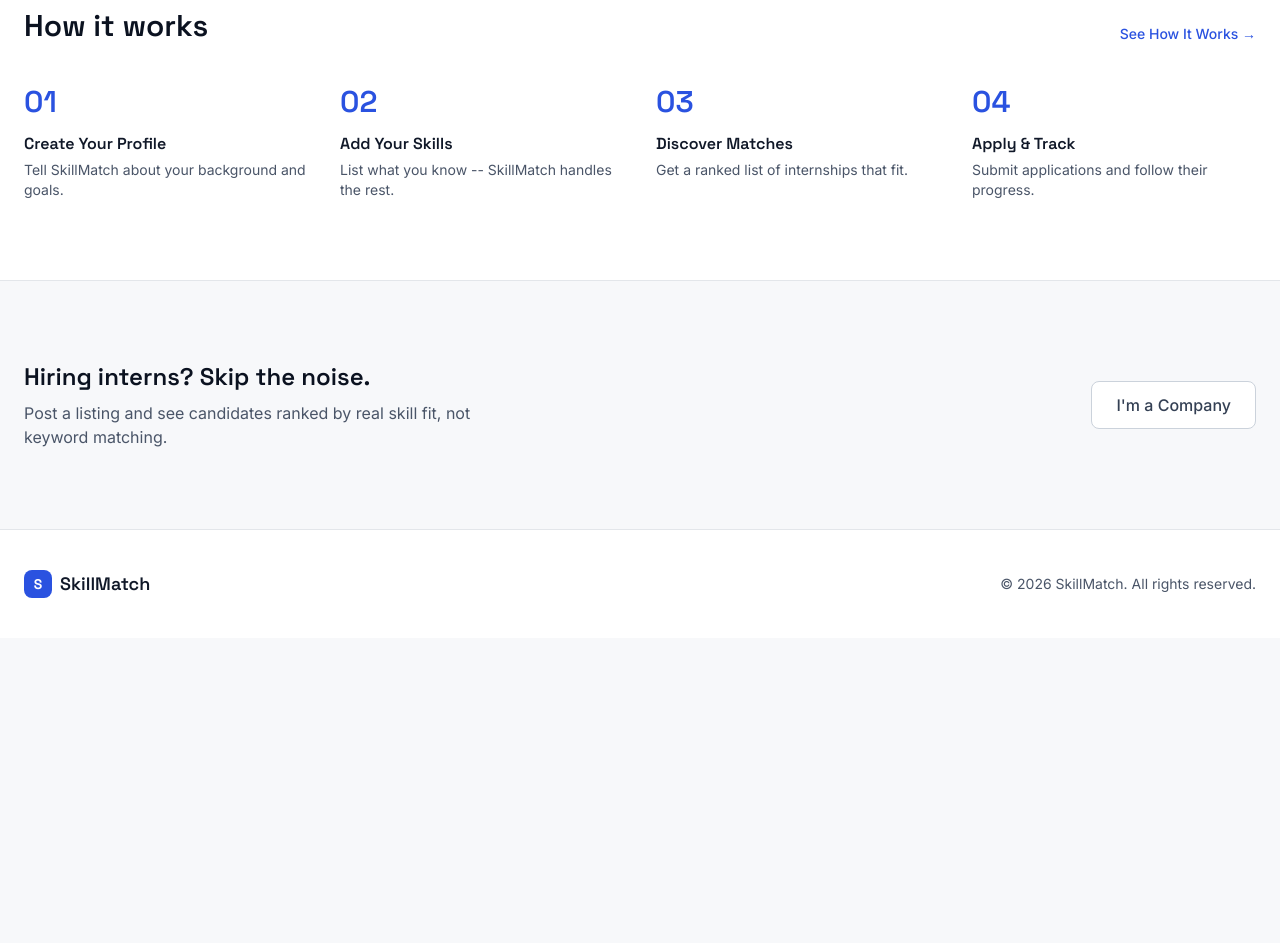
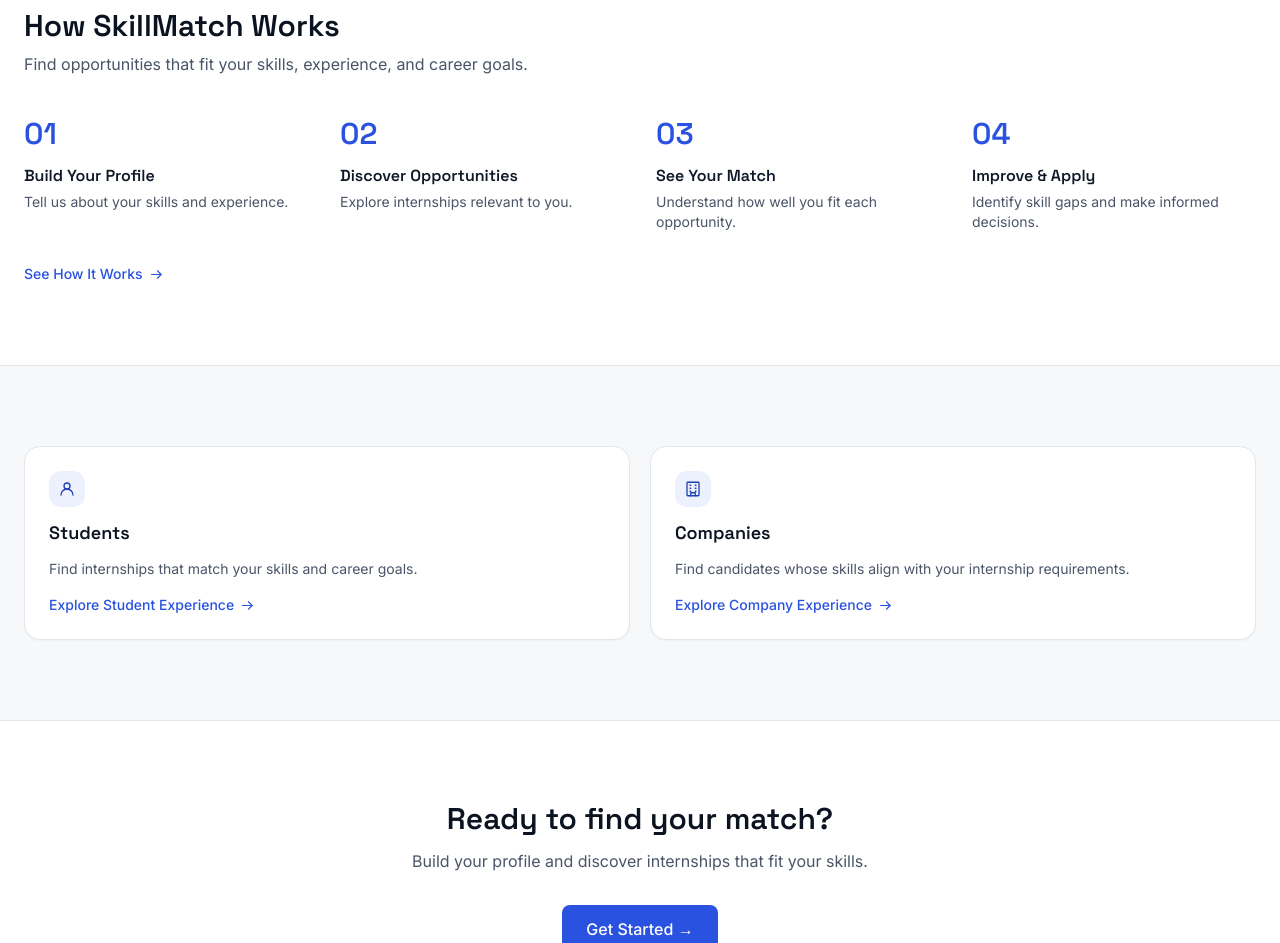
Before and after one commit to YuanG14/SkillMatch, a React (Vite) app: page / in a window 1280 px wide. Shown: the part 1020-1963 px from the top of the page. Before the commit the page ends 1658 px from the top, so only its background shows below. Built offline with nearby package versions, Linux system fonts and the light colour scheme; no server answers.

Commit message:
feat: enhance LandingPage with updated content and new icons for improved user experience

```diff
--- a/src/pages/LandingPage.tsx
+++ b/src/pages/LandingPage.tsx
@@ -6,6 +6,7 @@ import { Button } from '@/components/ui/Button'
 import { Card, CardContent } from '@/components/ui/Card'
 import { Badge } from '@/components/ui/Badge'
 import { MatchRing } from '@/components/ui/MatchRing'
+import { UserIcon, BuildingIcon, ArrowRightIcon } from '@/components/ui/icons'
 
 const features = [
   {
@@ -32,23 +33,23 @@ const features = [
 const steps = [
   {
     number: '01',
-    title: 'Create Your Profile',
-    description: 'Tell SkillMatch about your background and goals.',
+    title: 'Build Your Profile',
+    description: 'Tell us about your skills and experience.',
   },
   {
     number: '02',
-    title: 'Add Your Skills',
-    description: 'List what you know -- SkillMatch handles the rest.',
+    title: 'Discover Opportunities',
+    description: 'Explore internships relevant to you.',
   },
   {
     number: '03',
-    title: 'Discover Matches',
-    description: 'Get a ranked list of internships that fit.',
+    title: 'See Your Match',
+    description: 'Understand how well you fit each opportunity.',
   },
   {
     number: '04',
-    title: 'Apply & Track',
-    description: 'Submit applications and follow their progress.',
+    title: 'Improve & Apply',
+    description: 'Identify skill gaps and make informed decisions.',
   },
 ]
 
@@ -62,7 +63,7 @@ export function LandingPage() {
 
   return (
     <>
-      {/* Hero */}
+      {/* Hero -- one primary CTA, no competing buttons */}
       <section className="mx-auto max-w-7xl px-6 pt-16 pb-20 sm:pt-24 sm:pb-28">
         <div className="grid items-center gap-12 lg:grid-cols-2">
           <div>
@@ -73,14 +74,9 @@ export function LandingPage() {
               SkillMatch connects students with internship opportunities based on their
               skills, experience, goals, and career preferences.
             </p>
-            <div className="mt-8 flex flex-wrap gap-3">
+            <div className="mt-8">
               <Link to={APP_ROUTES.register}>
-                <Button size="lg">Find Your Match</Button>
-              </Link>
-              <Link to={`${APP_ROUTES.register}?as=company`}>
-                <Button size="lg" variant="outline">
-                  I&apos;m a Company
-                </Button>
+                <Button size="lg">Get Started &rarr;</Button>
               </Link>
             </div>
           </div>
@@ -117,7 +113,7 @@ export function LandingPage() {
         </div>
       </section>
 
-      {/* Features */}
+      {/* Features -- purely informational, no CTA */}
       <section
         id="for-students"
         className="border-t border-border bg-surface-muted py-20"
@@ -144,17 +140,12 @@ export function LandingPage() {
       {/* How it works (teaser -- full walkthrough lives on the dedicated page) */}
       <section id="how-it-works" className="py-20">
         <div className="mx-auto max-w-7xl px-6">
-          <div className="flex flex-wrap items-end justify-between gap-4">
-            <h2 className="font-display text-2xl font-semibold text-ink-950 sm:text-3xl">
-              How it works
-            </h2>
-            <Link
-              to={APP_ROUTES.howItWorks}
-              className="text-sm font-medium text-primary-600 hover:text-primary-700"
-            >
-              See How It Works &rarr;
-            </Link>
-          </div>
+          <h2 className="font-display text-2xl font-semibold text-ink-950 sm:text-3xl">
+            How SkillMatch Works
+          </h2>
+          <p className="mt-2 max-w-lg text-ink-600">
+            Find opportunities that fit your skills, experience, and career goals.
+          </p>
           <div className="mt-10 grid gap-8 sm:grid-cols-2 lg:grid-cols-4">
             {steps.map((step) => (
               <div key={step.number}>
@@ -168,28 +159,87 @@ export function LandingPage() {
               </div>
             ))}
           </div>
+          <Link
+            to={APP_ROUTES.howItWorks}
+            className="mt-8 inline-flex items-center gap-1.5 text-sm font-medium text-primary-600 hover:text-primary-700"
+          >
+            See How It Works
+            <ArrowRightIcon width={15} height={15} />
+          </Link>
         </div>
       </section>
 
-      {/* For companies */}
+      {/* Student / Company -- informational, text links only, no competing buttons */}
       <section
         id="for-companies"
         className="border-t border-border bg-surface-muted py-20"
       >
-        <div className="mx-auto flex max-w-7xl flex-col items-start justify-between gap-6 px-6 sm:flex-row sm:items-center">
-          <div>
-            <h2 className="font-display text-2xl font-semibold text-ink-950">
-              Hiring interns? Skip the noise.
-            </h2>
-            <p className="mt-2 max-w-md text-ink-600">
-              Post a listing and see candidates ranked by real skill fit, not keyword
-              matching.
-            </p>
+        <div className="mx-auto max-w-7xl px-6">
+          <div className="grid gap-5 sm:grid-cols-2">
+            <Card>
+              <CardContent className="flex flex-col gap-3 p-6">
+                <span className="flex h-9 w-9 items-center justify-center rounded-lg bg-primary-50 text-primary-700">
+                  <UserIcon width={18} height={18} />
+                </span>
+                <h3 className="font-display text-lg font-semibold text-ink-950">
+                  Students
+                </h3>
+                <p className="text-sm text-ink-600">
+                  Find internships that match your skills and career goals.
+                </p>
+                <Link
+                  to={APP_ROUTES.howItWorks}
+                  className="mt-1 inline-flex items-center gap-1.5 text-sm font-medium text-primary-600 hover:text-primary-700"
+                >
+                  Explore Student Experience
+                  <ArrowRightIcon width={15} height={15} />
+                </Link>
+              </CardContent>
+            </Card>
+
+            <Card>
+              <CardContent className="flex flex-col gap-3 p-6">
+                <span className="flex h-9 w-9 items-center justify-center rounded-lg bg-primary-50 text-primary-700">
+                  <BuildingIcon width={18} height={18} />
+                </span>
+                <h3 className="font-display text-lg font-semibold text-ink-950">
+                  Companies
+                </h3>
+                <p className="text-sm text-ink-600">
+                  Find candidates whose skills align with your internship requirements.
+                </p>
+                <Link
+                  to={APP_ROUTES.howItWorks}
+                  className="mt-1 inline-flex items-center gap-1.5 text-sm font-medium text-primary-600 hover:text-primary-700"
+                >
+                  Explore Company Experience
+                  <ArrowRightIcon width={15} height={15} />
+                </Link>
+              </CardContent>
+            </Card>
           </div>
-          <Link to="/signup?as=company">
-            <Button size="lg" variant="outline">
-              I&apos;m a Company
-            </Button>
+        </div>
+      </section>
+
+      {/* Final CTA -- the one strong conversion point after the story has been told */}
+      <section className="border-t border-border py-20">
+        <div className="mx-auto max-w-2xl px-6 text-center">
+          <h2 className="font-display text-2xl font-semibold text-ink-950 sm:text-3xl">
+            Ready to find your match?
+          </h2>
+          <p className="mt-3 text-ink-600">
+            Build your profile and discover internships that fit your skills.
+          </p>
+          <div className="mt-8">
+            <Link to={APP_ROUTES.register}>
+              <Button size="lg">Get Started &rarr;</Button>
+            </Link>
+          </div>
+          <Link
+            to={`${APP_ROUTES.register}?as=company`}
+            className="mt-4 inline-block text-sm font-medium text-ink-600 hover:text-ink-900"
+          >
+            I&apos;m a company &rarr;
           </Link>
         </div>
       </section>
```
